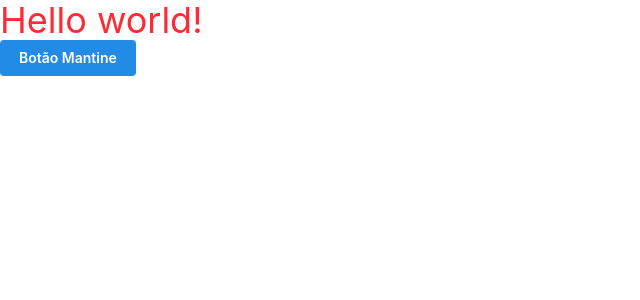
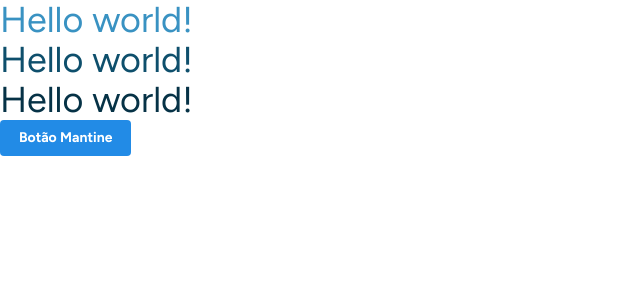
Before and after one commit to FelipeDuan/lp-gip, a Next.js app: page / in a window 1280 px wide. Shown: the top 300 px of the page, without its empty margins (0-640 px from the left). Built offline with nearby package versions, Linux system fonts and the light colour scheme.

Commit message:
chore: setup tailwind colors + system font

```diff
--- a/src/app/globals.css
+++ b/src/app/globals.css
@@ -1,2 +1,23 @@
 @import "tailwindcss";
 @import "@mantine/core/styles.css";
+
+@theme {
+  --color-*: initial;
+
+  --color-primary-50: #edf8fd;
+  --color-primary-100: #dbedf5;
+  --color-primary-200: #b2daed;
+  --color-primary-300: #86c7e5;
+  --color-primary-400: #66b6df;
+  --color-primary-500: #3992c2;
+  --color-primary-600: #15719a;
+  --color-primary-700: #0e4f6c;
+  --color-primary-800: #003f5b;
+  --color-primary-900: #063246;
+
+  --color-neutral-emphasis: #18181b;
+  --color-neutral-default: #52525b;
+  --color-neutral-muted: #a1a1aa;
+
+  --font-sans: var(--font-figtree);
+}
--- a/src/app/layout.tsx
+++ b/src/app/layout.tsx
@@ -1,4 +1,6 @@
 import type { Metadata } from "next";
+import { Figtree } from "next/font/google";
+
 import "./globals.css";
 import { Providers } from "./providers";
 
@@ -7,13 +9,19 @@ export const metadata: Metadata = {
   description: "Landing page do GIP – Gestão do Investimento Público do Piauí",
 };
 
+export const figtree = Figtree({
+  subsets: ["latin"],
+  weight: ["400", "500", "700"],
+  variable: "--font-figtree",
+});
+
 export default function RootLayout({
   children,
 }: Readonly<{
   children: React.ReactNode;
 }>) {
   return (
-    <html lang="en">
+    <html lang="en" className={`${figtree.variable}`}>
       <body>
         <Providers>{children}</Providers>
       </body>
--- a/src/app/page.tsx
+++ b/src/app/page.tsx
@@ -3,7 +3,9 @@ import { Button } from "@mantine/core";
 export default function Home() {
   return (
     <main>
-      <div className="text-4xl text-red-500">Hello world!</div>
+      <div className="text-4xl text-primary-500">Hello world!</div>
+      <div className="text-4xl text-primary-700">Hello world!</div>
+      <div className="text-4xl text-primary-900">Hello world!</div>
       <Button variant="filled" color="blue">
         Botão Mantine
       </Button>
--- a/src/app/providers.tsx
+++ b/src/app/providers.tsx
@@ -1,9 +1,10 @@
 import { MantineProvider } from "@mantine/core";
+import { theme } from "@/lib/theme";
 
 interface ProvidersProps {
   children: React.ReactNode;
 }
 
 export function Providers({ children }: ProvidersProps) {
-  return <MantineProvider>{children}</MantineProvider>;
+  return <MantineProvider theme={theme}>{children}</MantineProvider>;
 }
--- /dev/null
+++ b/src/lib/theme.ts
@@ -0,0 +1,21 @@
+import type { MantineThemeOverride } from "@mantine/core";
+
+export const theme: MantineThemeOverride = {
+  fontFamily: "var(--font-sans)",
+  headings: { fontFamily: "var(--font-sans)" },
+  colors: {
+    primary: [
+      "var(--color-primary-50)",
+      "var(--color-primary-100)",
+      "var(--color-primary-200)",
+      "var(--color-primary-300)",
+      "var(--color-primary-400)",
+      "var(--color-primary-500)",
+      "var(--color-primary-600)",
+      "var(--color-primary-700)",
+      "var(--color-primary-800)",
+      "var(--color-primary-900)",
+    ],
+  },
+  primaryColor: "primary",
+};
```
Also changed, not shown: src/lib/utils.ts (added).
